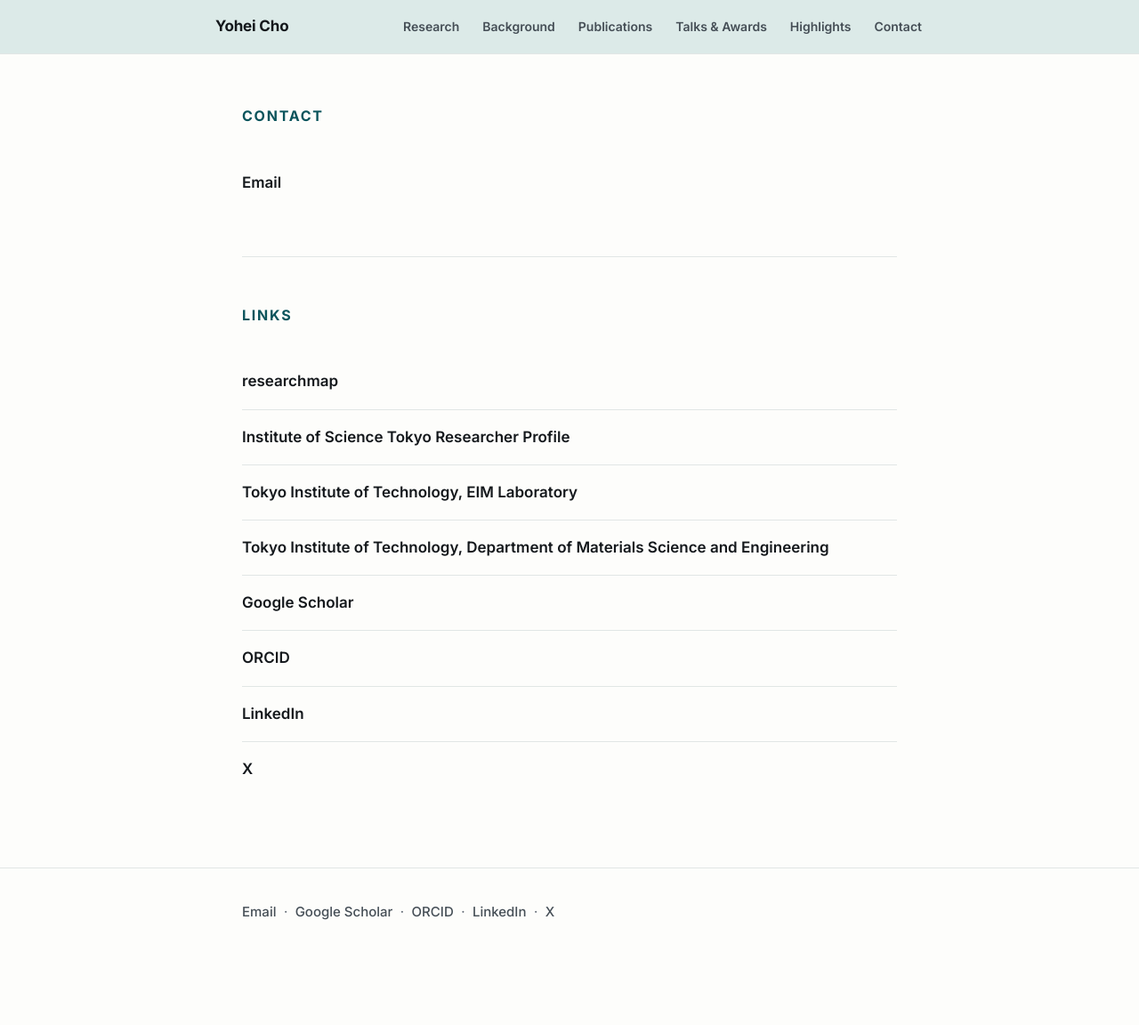
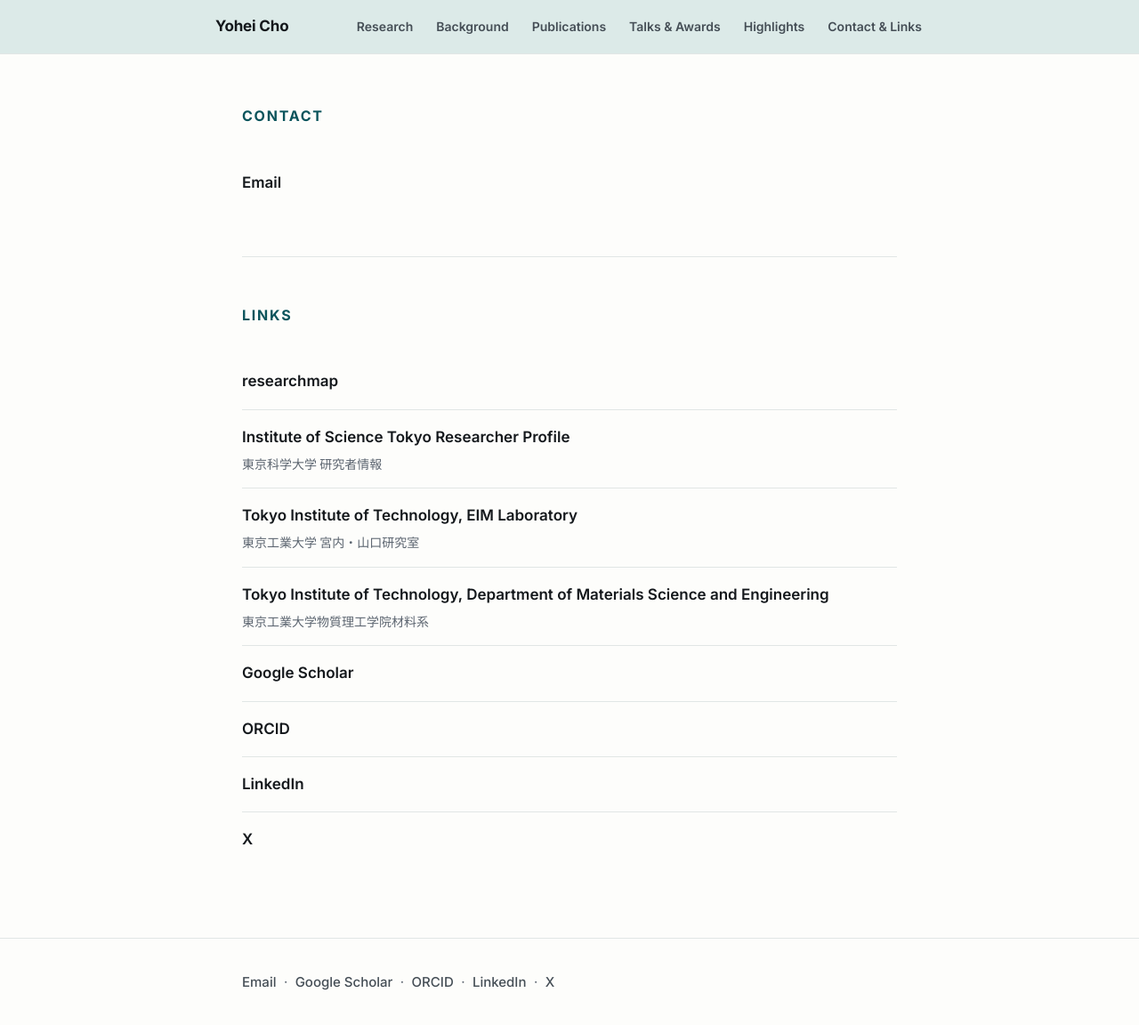
Before and after one commit to YoheiC01/YoheiC01.github.io, a Jekyll site: the page built from contact.html, in a window 1280 px wide and 1153 px high. Shown: the whole window at 89% size. Built offline with Jekyll 4.4.1, drawn with Linux system fonts in a browser that asks for light colours.

Commit message:
Add Japanese labels to institutional links, rename nav tab to Contact & Links

```diff
--- a/_includes/nav.html
+++ b/_includes/nav.html
@@ -8,7 +8,7 @@
             <li><a href="{{ '/publications.html' | relative_url }}">Publications</a></li>
             <li><a href="{{ '/talks.html' | relative_url }}">Talks &amp; Awards</a></li>
             <li><a href="{{ '/highlights.html' | relative_url }}">Highlights</a></li>
-            <li><a href="{{ '/contact.html' | relative_url }}">Contact</a></li>
+            <li><a href="{{ '/contact.html' | relative_url }}">Contact &amp; Links</a></li>
         </ul>
     </div>
 </nav>
--- a/assets/css/style.css
+++ b/assets/css/style.css
@@ -376,13 +376,18 @@ h2 {
 
 /* Contact page */
 .contact-links { display: flex; flex-direction: column; }
-.contact-links a {
-    padding: 16px 0; border-bottom: 1px solid var(--border);
+.contact-item { padding: 16px 0; border-bottom: 1px solid var(--border); }
+.contact-item:last-child { border-bottom: none; }
+.contact-item a {
     color: var(--text-primary); text-decoration: none;
     font-size: 17px; font-weight: 600;
 }
-.contact-links a:last-child { border-bottom: none; }
-.contact-links a:hover { color: var(--accent); }
+.contact-item a:hover { color: var(--accent); }
+.contact-item .jp {
+    font-family: var(--font-jp);
+    color: var(--text-muted); font-size: 14px;
+    display: block; margin-top: 4px; line-height: 1.6;
+}
 
 /* Footer */
 footer {
--- a/contact.html
+++ b/contact.html
@@ -1,6 +1,6 @@
 ---
 layout: default
-title: Contact
+title: Contact & Links
 ---
 
 <div class="container" style="padding-top: 56px;">
@@ -8,21 +8,42 @@ title: Contact
     <section class="fade-in" style="border-top: none; padding-top: 0;">
         <h2>Contact</h2>
         <div class="contact-links">
+            <div class="contact-item">
                 <a href="mailto:{{ site.email }}">Email</a>
+            </div>
         </div>
     </section>
 
     <section class="fade-in">
         <h2>Links</h2>
         <div class="contact-links">
+            <div class="contact-item">
                 <a href="https://researchmap.jp/yoheicho" target="_blank" rel="noopener">researchmap</a>
+            </div>
+            <div class="contact-item">
                 <a href="https://strdb.s.isct.ac.jp/html/100004551_ja.html" target="_blank" rel="noopener">Institute of Science Tokyo Researcher Profile</a>
+                <span class="jp" lang="ja">東京科学大学 研究者情報</span>
+            </div>
+            <div class="contact-item">
                 <a href="http://www.eim.ceram.titech.ac.jp/" target="_blank" rel="noopener">Tokyo Institute of Technology, EIM Laboratory</a>
+                <span class="jp" lang="ja">東京工業大学 宮内・山口研究室</span>
+            </div>
+            <div class="contact-item">
                 <a href="https://educ.titech.ac.jp/mat/" target="_blank" rel="noopener">Tokyo Institute of Technology, Department of Materials Science and Engineering</a>
+                <span class="jp" lang="ja">東京工業大学物質理工学院材料系</span>
+            </div>
+            <div class="contact-item">
                 <a href="https://scholar.google.com/citations?hl=ja&user=jT-CXx8AAAAJ" target="_blank" rel="noopener">Google Scholar</a>
+            </div>
+            <div class="contact-item">
                 <a href="https://orcid.org/0000-0002-6516-2567" target="_blank" rel="noopener">ORCID</a>
+            </div>
+            <div class="contact-item">
                 <a href="https://www.linkedin.com/in/yohei-cho-b8b5b411a/" target="_blank" rel="noopener">LinkedIn</a>
+            </div>
+            <div class="contact-item">
                 <a href="https://twitter.com/YoheiCho" target="_blank" rel="noopener">X</a>
+            </div>
         </div>
     </section>
 
```
Lines whose indentation alone changed are shown as unchanged.
